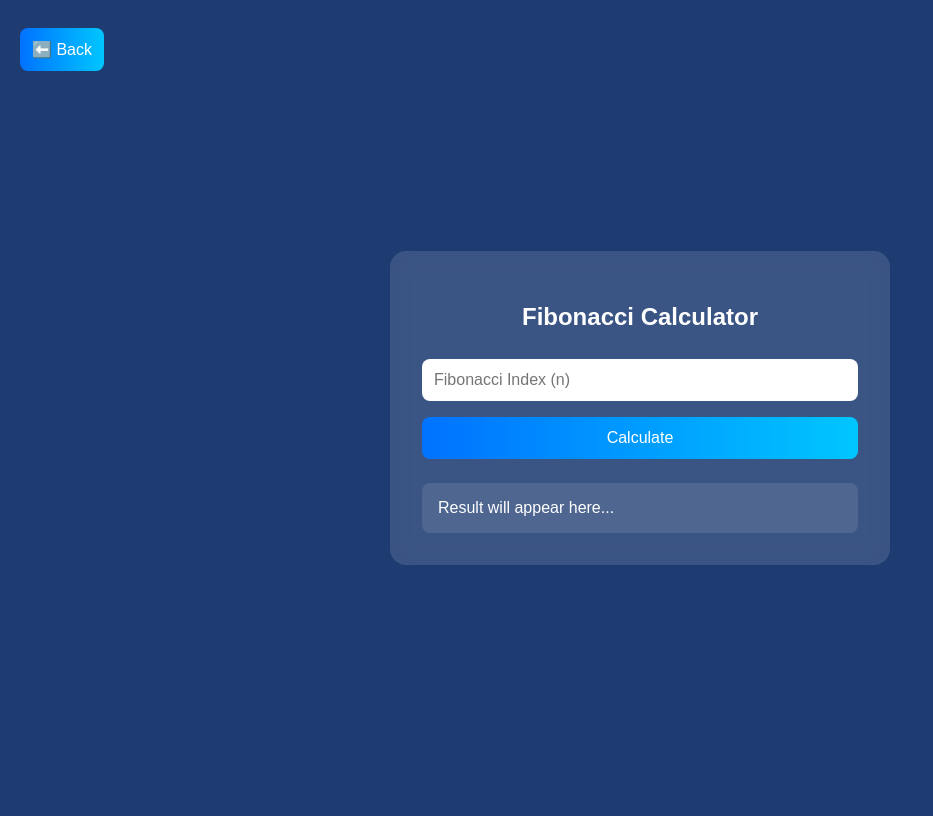
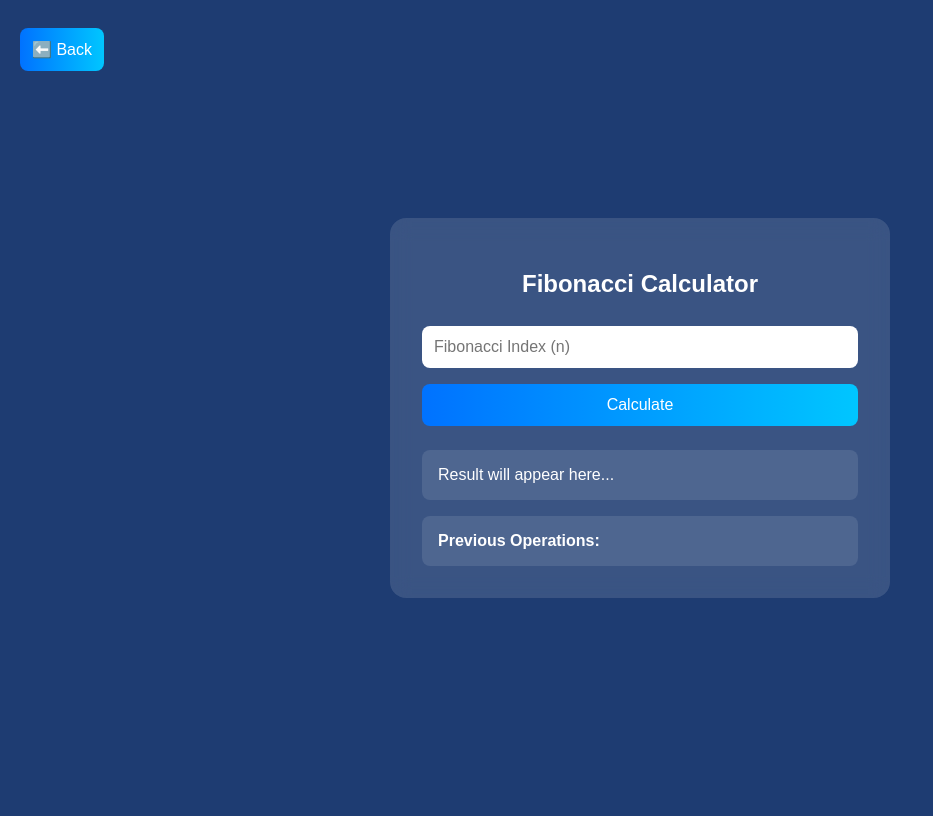
Before and after one commit to Andrei-Mihnea/PythonHmw, a Flask app: template Frontend/Templates/fibonacci.html in a window 1280 px wide. Shown: the whole page, without its empty margins (0-933 px from the left). Run offline with Flask 3, Linux system fonts and the light colour scheme; the template is opened without the code that fills it, so the values that code supplies are empty.

Commit message:
Add log retrieval by username and enhance Fibonacci UI; implement history display and load logs on page load(extracting

```diff
--- a/Frontend/Templates/fibonacci.html
+++ b/Frontend/Templates/fibonacci.html
@@ -54,6 +54,25 @@
       white-space: pre-wrap;
       word-wrap: break-word;
     }
+
+    .history-container {
+      margin-top: 1rem;
+      max-height: 200px;
+      overflow-y: auto;
+      background: rgba(255, 255, 255, 0.1);
+      padding: 1rem;
+      border-radius: 0.5rem;
+      text-align: left;
+    }
+
+    .history-container ul {
+      padding-left: 1rem;
+      margin: 0;
+    }
+
+    .history-container li {
+      margin-bottom: 0.25rem;
+    }
   </style>
 </head>
 <body>
@@ -61,7 +80,13 @@
     <h2>Fibonacci Calculator</h2>
     <input type="number" id="fibIndex" placeholder="Fibonacci Index (n)" />
     <button onclick="calculateFibonacci()">Calculate</button>
+
     <div class="result-container" id="resultDisplay">Result will appear here...</div>
+
+    <div class="history-container" id="historyContainer">
+      <strong>Previous Operations:</strong>
+      <ul id="historyList"></ul>
+    </div>
   </div>
 
   <div style="position: fixed; top: 20px; left: 20px;">
@@ -86,6 +111,12 @@
       .then(data => {
         if (Array.isArray(data.result)) {
           display.innerText = `Result:\n${data.result.join(', ')}`;
+
+          // Append to history
+          const historyList = document.getElementById('historyList');
+          const newItem = document.createElement('li');
+          newItem.textContent = `n=${a} → ${data.result.join(', ')}`;
+          historyList.prepend(newItem); // newest first
         } else {
           display.innerText = `Error: Invalid input`;
         }
@@ -94,6 +125,22 @@
         display.innerText = `Error: Invalid input`;
       });
     }
+
+    // Load last 10 logs on page load
+    window.addEventListener('DOMContentLoaded', () => {
+      fetch('/api/fibonacci/index')
+        .then(res => res.json())
+        .then(data => {
+          if (Array.isArray(data.logs)) {
+            const historyList = document.getElementById("historyList");
+            data.logs.forEach(log => {
+              const li = document.createElement("li");
+              li.textContent = `${log.parameters} → ${log.result}`;
+              historyList.appendChild(li);
+            });
+          }
+        });
+    });
   </script>
 </body>
 </html>
```
Also changed, not shown: Database/log_db.py (+12 -0 lines), Frontend/Controllers/fibonacci_controller.py (+31 -4 lines).
